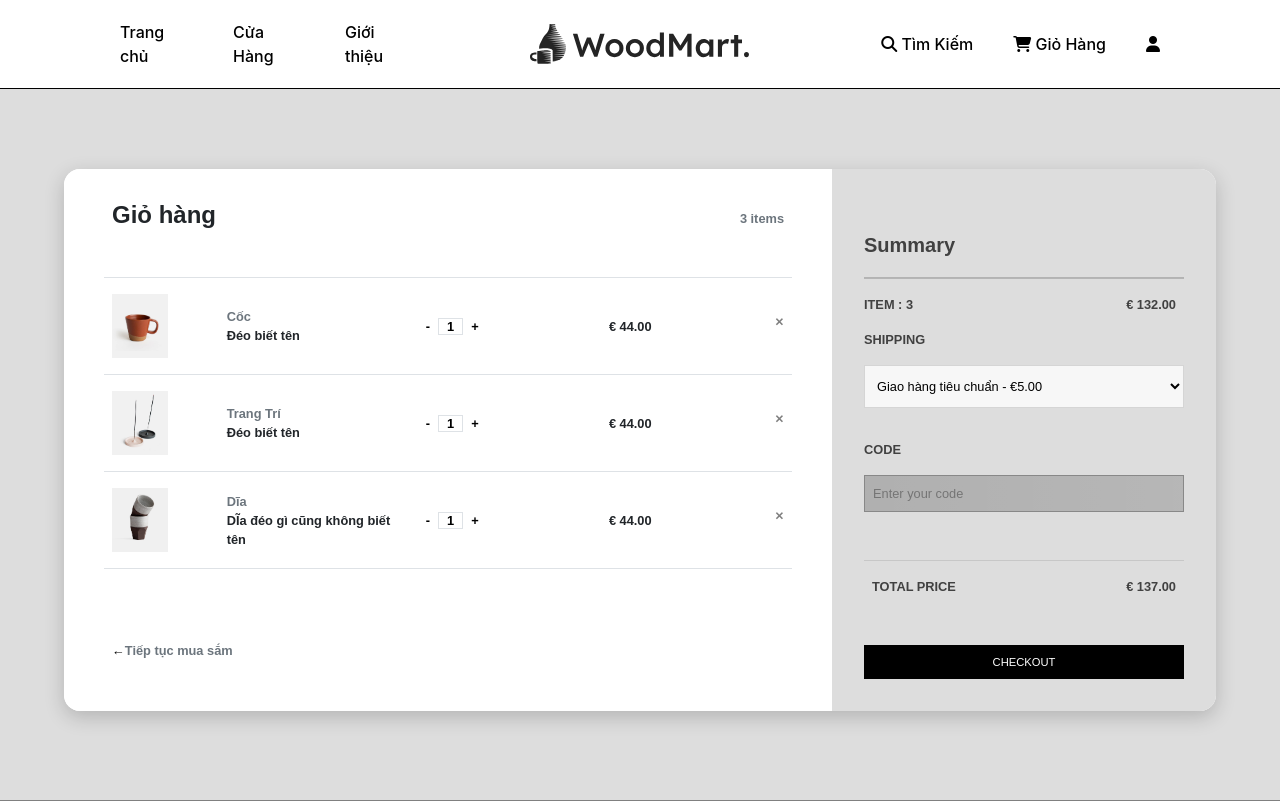
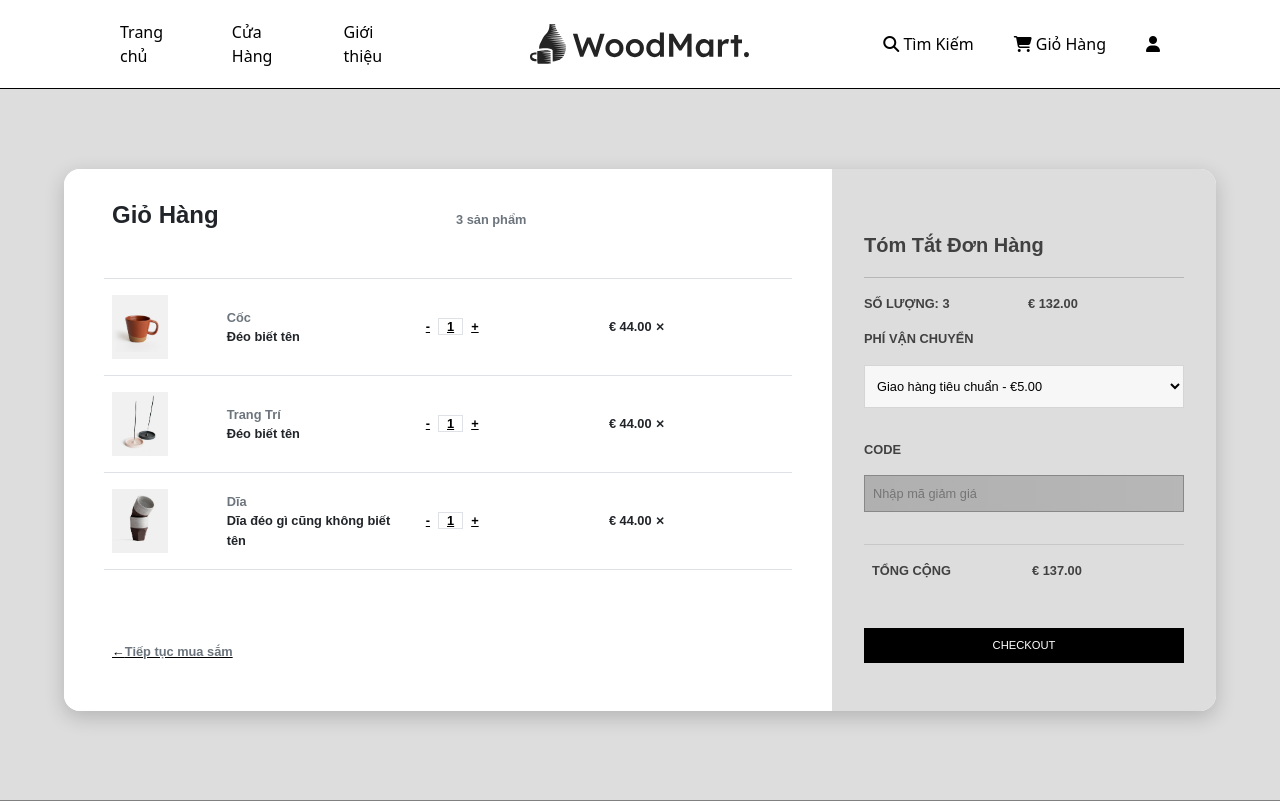
Before and after one commit to LeMinhHuuLuan/HANDICRAFT-WEBSITE, a PHP site: page /cart.php in a window 1280 px wide. Shown: the top 801 px of the page. Run offline with PHP 8.4, Linux system fonts and the light colour scheme; some libraries are stand-ins or nearby versions; grey boxes are pictures that could not be loaded.

Commit message:
Sửa nhẹ cart

```diff
--- a/cart.php
+++ b/cart.php
@@ -5,12 +5,8 @@
     <meta charset="UTF-8">
     <meta name="viewport" content="width=device-width, initial-scale=1.0">
     <link rel="stylesheet" href="css/cart.css">
-    <!-- Chỉ load Bootstrap một lần để tránh trùng lặp -->
-    <link rel="stylesheet" href="https://stackpath.bootstrapcdn.com/bootstrap/4.3.1/css/bootstrap.min.css">
-    <link rel="stylesheet" href="https://cdnjs.cloudflare.com/ajax/libs/font-awesome/4.7.0/css/font-awesome.min.css">
-    <script src="https://stackpath.bootstrapcdn.com/bootstrap/4.3.1/js/bootstrap.bundle.min.js"></script>
-    <script src="https://cdnjs.cloudflare.com/ajax/libs/jquery/3.2.1/jquery.min.js"></script>
-    <title>Shopping Cart</title>
+    <link rel="stylesheet" href="fonts_icon/fontawesome-free-6.7.1-web/fontawesome-free-6.7.1-web/css/all.css">
+    <title>Giỏ Hàng</title>
 </head>
 <body>
 <div class="cart-container">
@@ -19,8 +15,8 @@
             <div class="col-md-8 cart">
                 <div class="title">
                     <div class="row">
-                        <div class="col"><h4><b>Giỏ hàng</b></h4></div>
-                        <div class="col align-self-center text-right text-muted">3 items</div>
+                        <div class="col"><h4><b>Giỏ Hàng</b></h4></div>
+                        <div class="col align-self-center text-right text-muted">3 sản phẩm</div>
                     </div>
                 </div>
                 <div class="row border-top border-bottom">
@@ -51,10 +47,10 @@
                 </div>
                 <div class="row border-top border-bottom">
                     <div class="row main align-items-center">
-                        <div class="col-2"><img class="img-fluid" src="./img//plates/w-hp-mug-10-2.jpg"></div>
+                        <div class="col-2"><img class="img-fluid" src="./img/plates/w-hp-mug-10-2.jpg"></div>
                         <div class="col">
                             <div class="row text-muted">Dĩa</div>
-                            <div class="row">DĨa đéo gì cũng không biết tên</div>
+                            <div class="row">Dĩa đéo gì cũng không biết tên</div>
                         </div>
                         <div class="col">
                             <a href="#">-</a><a href="#" class="border">1</a><a href="#">+</a>
@@ -62,31 +58,31 @@
                         <div class="col">€ 44.00 <span class="close">✕</span></div>
                     </div>
                 </div>
-                <div class="back-to-shop"><a href="#">←<span class="text-muted">Tiếp tục mua sắm</span></a></div>
+                <div class="back-to-shop"><a href="shop.php">←<span class="text-muted">Tiếp tục mua sắm</span></a></div>
             </div>
             <div class="col-md-4 summary">
-                <div><h5><b>Summary</b></h5></div>
+                <div><h5><b>Tóm Tắt Đơn Hàng</b></h5></div>
                 <hr>
                 <div class="row">
-                    <div class="col" style="padding-left:0;">ITEM : 3</div>
+                    <div class="col" style="padding-left:0;">SỐ LƯỢNG: 3</div>
                     <div class="col text-right">€ 132.00</div>
                 </div>
-                <form>
-                    <p>SHIPPING</p>
-                    <select>
-                         <option class="text-muted">Giao hàng tiêu chuẩn - €5.00</option>
-                         <option class="text-muted">Giao hàng nhanh - €8.00 </option>
-                         <option class="text-muted">Hỏa tốc - €14.99 </option>
-                         <option class="text-muted">Giao hàng miễn phí - €0.00 (1 tháng sau có hàng)</option>
+                <form  method="POST">
+                    <p>PHÍ VẬN CHUYỂN</p>
+                    <select name="shipping">
+                        <option value="5.00">Giao hàng tiêu chuẩn - €5.00</option>
+                        <option value="8.00">Giao hàng nhanh - €8.00</option>
+                        <option value="14.99">Hỏa tốc - €14.99</option>
+                        <option value="0.00">Giao hàng miễn phí - €0.00 (1 tháng sau có hàng)</option>
                     </select>
                     <p>CODE</p>
-                    <input id="code" placeholder="Enter your code">
+                    <input id="code" name="code" placeholder="Nhập mã giảm giá">
+                    <div class="row" style="border-top: 1px solid rgba(0,0,0,.1); padding: 2vh 0;">
+                        <div class="col">TỔNG CỘNG</div>
+                        <div class="col text-right">€ 137.00</div>
+                    </div>
+                    <button type="submit" class="btn">CHECKOUT</button>
                 </form>
-                <div class="row" style="border-top: 1px solid rgba(0,0,0,.1); padding: 2vh 0;">
-                    <div class="col">TOTAL PRICE</div>
-                    <div class="col text-right">€ 137.00</div>
-                </div>
-                <button class="btn">CHECKOUT</button>
             </div>
         </div>
     </div>
--- a/css/cart.css
+++ b/css/cart.css
@@ -1,11 +1,11 @@
 .cart-container {
-     background: #ddd; /* Chuyển từ body */
-     min-height: 100vh; /* Chuyển từ body */
-     display: flex; /* Chuyển từ body */
-     font-family: sans-serif; /* Chuyển từ body */
-     font-size: 0.8rem; /* Chuyển từ body */
-     font-weight: bold; /* Chuyển từ body */
-     padding-top: 80px; /* Thêm để tránh bị header fixed che */
+     background: #ddd;
+     min-height: 100vh;
+     display: flex;
+     font-family: sans-serif;
+     font-size: 0.8rem;
+     font-weight: bold;
+     padding-top: 80px;
  }
 
  .cart-container .title {
@@ -155,8 +155,6 @@
      box-shadow: none;
      outline: none;
      color: white;
-     -webkit-box-shadow: none;
-     -webkit-user-select: none;
      transition: none;
  }
 
```
Also changed, not shown: checkout.php (added).
